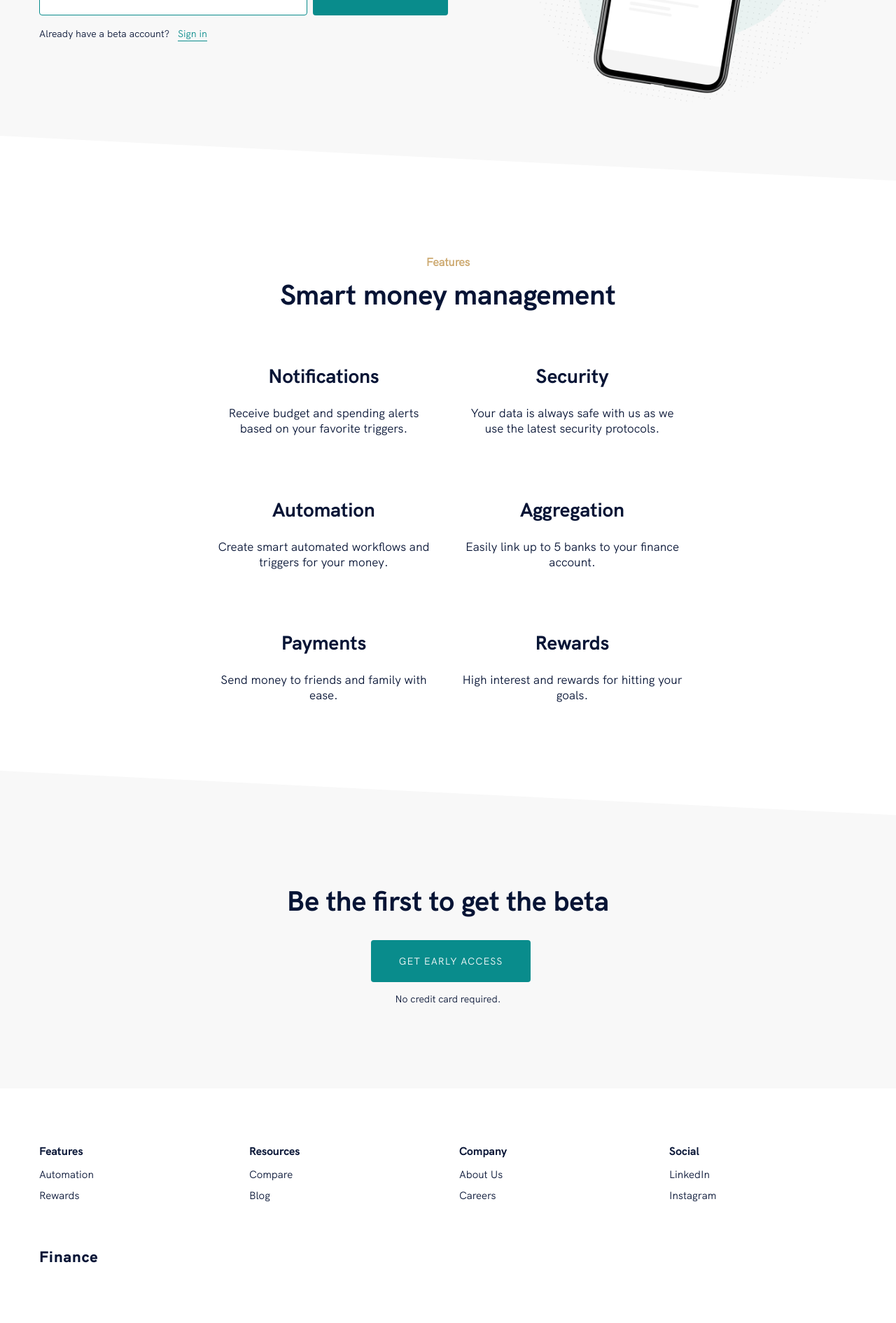
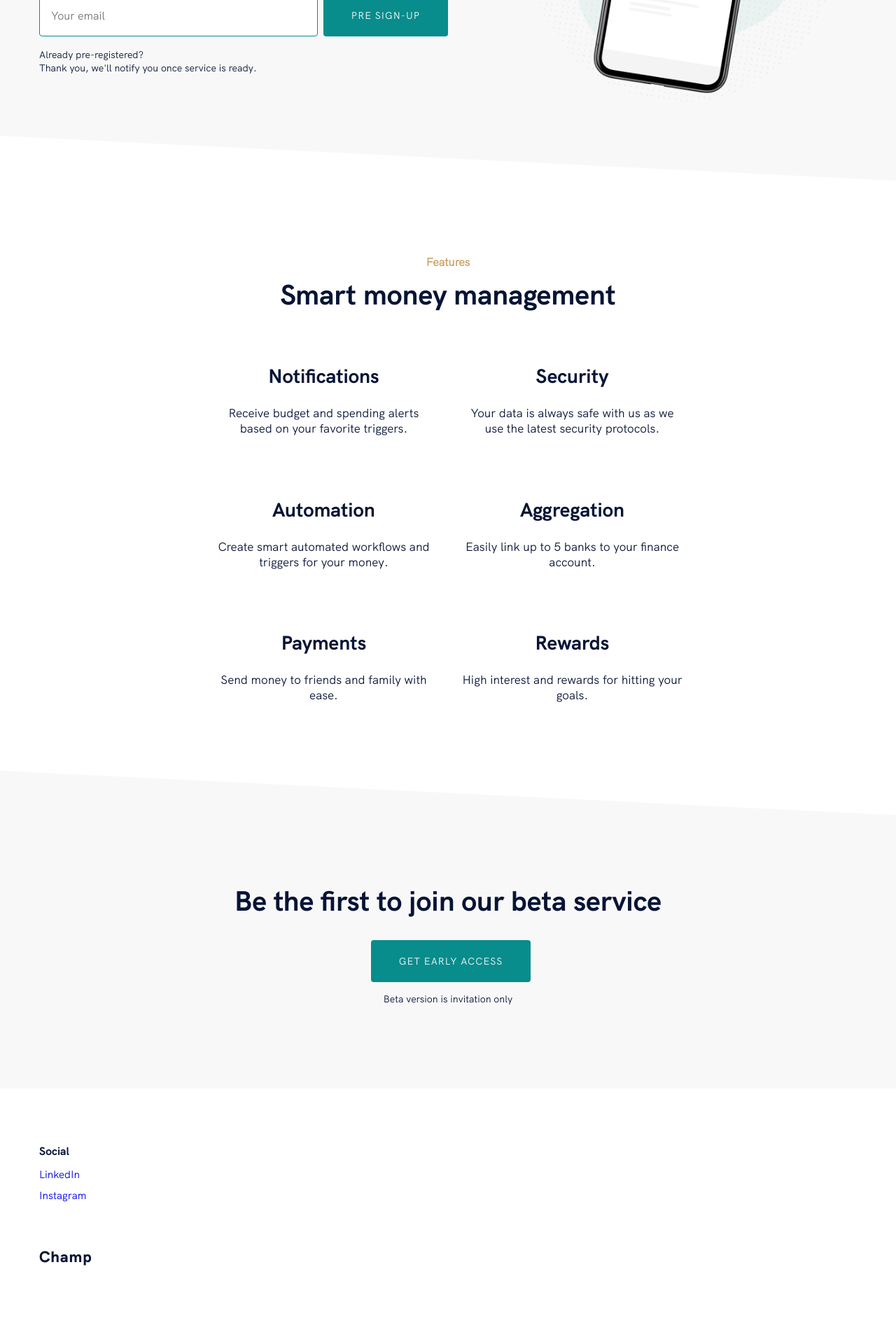
Before and after one commit to anhyesun/landing-page, a Gatsby site in the folder gatsby-starter-saas-marketing/: page / in a window 1280 px wide. Shown: the part 463-2353 px from the top of the page at 70% size. Built offline with nearby package versions, Linux system fonts and the light colour scheme; Gatsby itself is replaced by a stand-in of ours.

Commit message:
change the texts

```diff
--- a/gatsby-starter-saas-marketing/src/components/common/navigation/navigation.js
+++ b/gatsby-starter-saas-marketing/src/components/common/navigation/navigation.js
@@ -1,21 +1,21 @@
-import React, { Component } from "react"
-import AnchorLink from "react-anchor-link-smooth-scroll"
-import Scrollspy from "react-scrollspy"
-import { Menu, X } from "react-feather"
-
-import { Container } from "../../global"
 import {
+  ActionsContainer,
+  Brand,
+  Mobile,
+  MobileMenu,
   Nav,
   NavItem,
-  Brand,
+  NavListWrapper,
   StyledContainer,
-  NavListWrapper,
-  MobileMenu,
-  Mobile,
-  ActionsContainer,
 } from "./style"
+import { Menu, X } from "react-feather"
+import React, { Component } from "react"
 
-const NAV_ITEMS = ["Features", "Product", "Pricing", ""]
+import AnchorLink from "react-anchor-link-smooth-scroll"
+import { Container } from "../../global"
+import Scrollspy from "react-scrollspy"
+
+const NAV_ITEMS = ["Features", "Team", "", ""]
 
 export default class Navigation extends Component {
   state = {
@@ -77,7 +77,7 @@ export default class Navigation extends Component {
           <Brand>
             <Scrollspy offset={-64} item={["top"]} currentClassName="active">
               <AnchorLink href="#top" onClick={this.closeMobileMenu}>
-                Finance
+                Champ
               </AnchorLink>
             </Scrollspy>
           </Brand>
--- a/gatsby-starter-saas-marketing/src/components/sections/footer.js
+++ b/gatsby-starter-saas-marketing/src/components/sections/footer.js
@@ -1,12 +1,11 @@
+import { Container } from "../global"
 import React from "react"
 import styled from "styled-components"
-
-import { Container } from "../global"
 
 const Footer = () => (
   <FooterWrapper id="footer">
     <FooterColumnContainer>
-      <FooterColumn>
+      {/* <FooterColumn>
         <span>Features</span>
         <ul>
           <li>Automation</li>
@@ -26,17 +25,17 @@ const Footer = () => (
           <li>About Us</li>
           <li>Careers</li>
         </ul>
-      </FooterColumn>
+      </FooterColumn> */}
       <FooterColumn>
         <span>Social</span>
         <ul>
-          <li>LinkedIn</li>
-          <li>Instagram</li>
+          <li> <a href="https://www.linkedin.com/company/champ-app/">LinkedIn</a> </li>
+          <li> <a href="https://www.instagram.com/thechampapp/">Instagram</a> </li>
         </ul>
       </FooterColumn>
     </FooterColumnContainer>
     <BrandContainer>
-      <Logo>Finance</Logo>
+      <Logo>Champ</Logo>
     </BrandContainer>
   </FooterWrapper>
 )
@@ -97,6 +96,13 @@ const FooterColumn = styled.div`
       margin-bottom: 12px;
       font-family: ${props => props.theme.font.normal};
       font-size: 15px;
+      a {
+        text-decoration: none;
+      }
+      a:visited {
+        text-decoration: none;
+        color: #000;
+      }
     }
   }
 `
--- a/gatsby-starter-saas-marketing/src/components/sections/getstarted.js
+++ b/gatsby-starter-saas-marketing/src/components/sections/getstarted.js
@@ -1,14 +1,14 @@
+import { Container, Section } from "../global"
+
 import React from "react"
 import styled from "styled-components"
-
-import { Container, Section } from "../global"
 
 const GetStarted = () => (
   <StyledSection>
     <GetStartedContainer>
-      <GetStartedTitle>Be the first to get the beta</GetStartedTitle>
+      <GetStartedTitle>Be the first to join our beta service</GetStartedTitle>
       <TryItButton>Get early access</TryItButton>
-      <Subtitle>No credit card required.</Subtitle>
+      <Subtitle>Beta version is invitation only</Subtitle>
     </GetStartedContainer>
   </StyledSection>
 )
--- a/gatsby-starter-saas-marketing/src/components/sections/header.js
+++ b/gatsby-starter-saas-marketing/src/components/sections/header.js
@@ -1,9 +1,9 @@
+import { Link, graphql, useStaticQuery } from "gatsby"
+
+import { Container } from "../global"
+import Img from "gatsby-image"
 import React from "react"
 import styled from "styled-components"
-import { graphql, useStaticQuery, Link } from "gatsby"
-import Img from "gatsby-image"
-
-import { Container } from "../global"
 
 const Header = () => {
   const data = useStaticQuery(graphql`
@@ -27,23 +27,23 @@ const Header = () => {
       <Container>
         <Flex>
           <HeaderTextGroup>
-            <Subtitle>Personal Finance</Subtitle>
+            <Subtitle>Build Healthy Habit</Subtitle>
             <h1>
-              All your money,
+              Create, Join and
               <br />
-              one account
+              Win Prizes with Champ
             </h1>
             <h2>
-              We're building next generation personal finance tools. Sign up to
-              get early access.
+            Champ is a social app designed to help people reach goals and change their habits for the better. Anyone can be a champion of their well-being with Champ.
             </h2>
             <HeaderForm onSubmit={handleSubmit}>
               <HeaderInput placeholder="Your email" />
-              <HeaderButton>Early access</HeaderButton>
+              <HeaderButton>Pre Sign-up</HeaderButton>
             </HeaderForm>
             <FormSubtitle>
-              Already have a beta account?{" "}
-              <FormSubtitleLink to="/">Sign in</FormSubtitleLink>
+              Already pre-registered?{" "} <br/>
+              Thank you, we'll notify you once service is ready.
+              {/* <FormSubtitleLink to="/"></FormSubtitleLink> */}
             </FormSubtitle>
           </HeaderTextGroup>
           <ImageWrapper>
```
Also changed, not shown: 2 other files.
